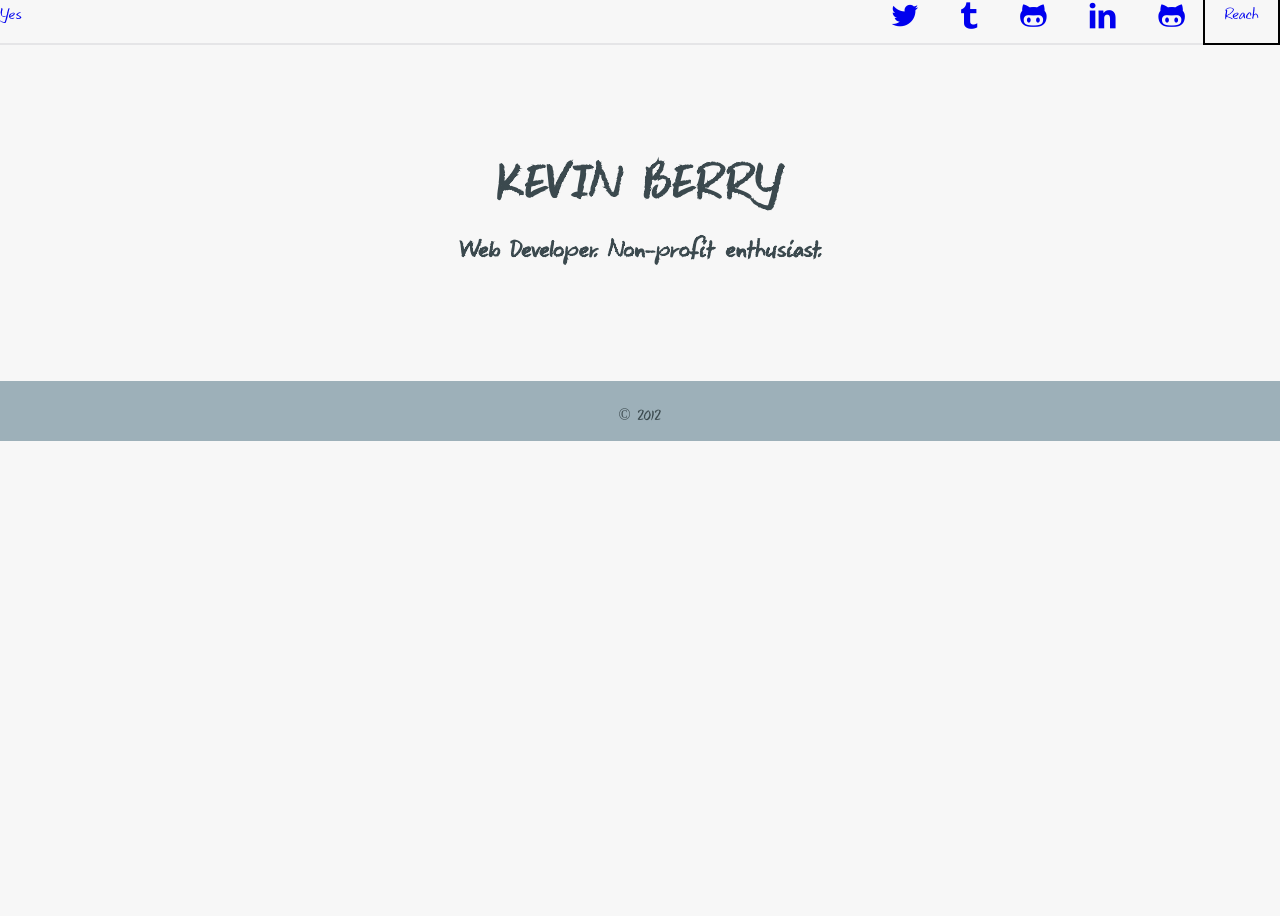
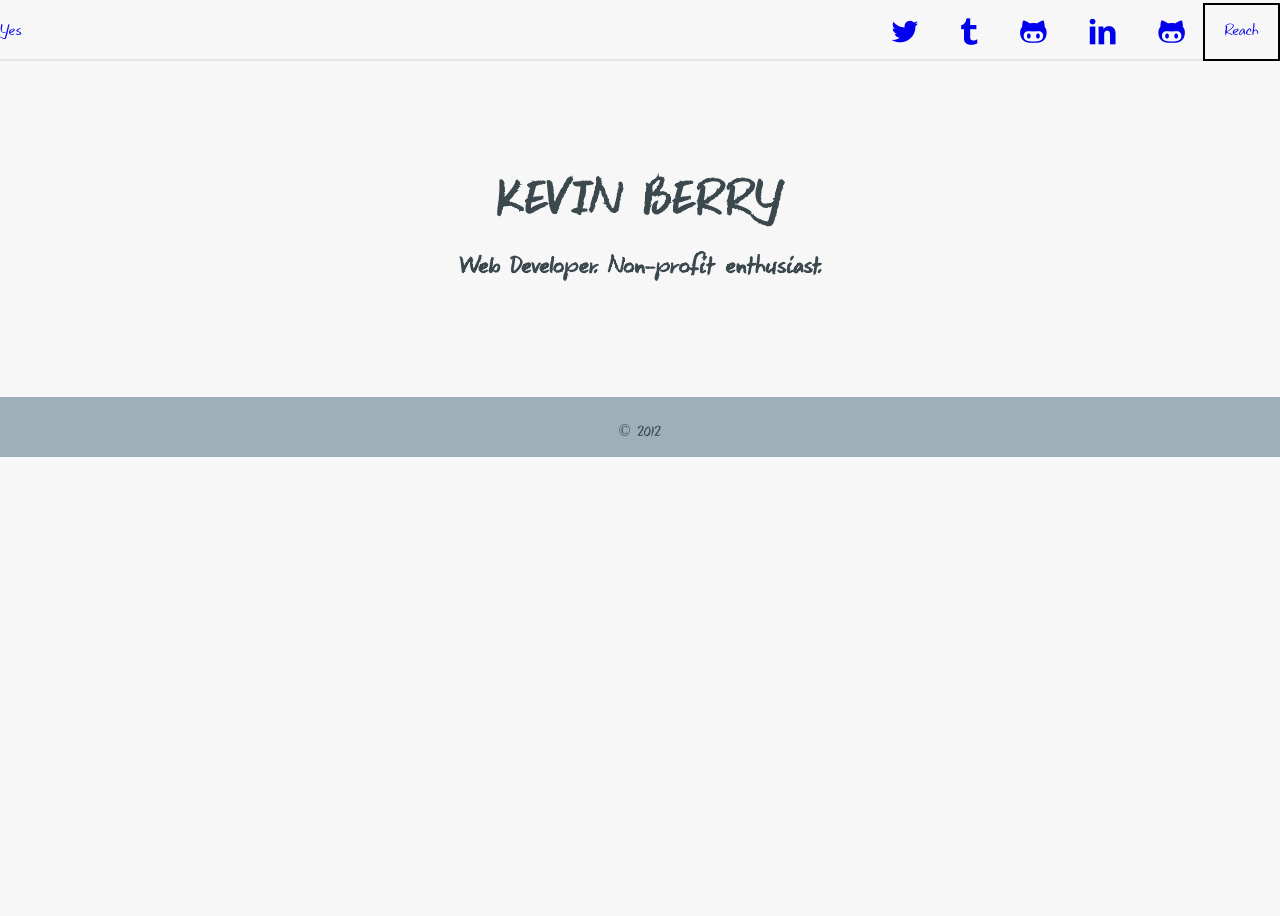
Before and after one commit to kbsail/kbsail-kbsail.github.io, a Jekyll site: the page built from index.html, in a window 1280 px wide. Built offline with Jekyll 4.4.1, drawn with Linux system fonts in a browser that asks for light colours; some web fonts are replaced.

Commit message:
nav margin issues fixed

```diff
--- a/assets/css/screen.css
+++ b/assets/css/screen.css
@@ -157,29 +157,29 @@
 
 /* line 71, ../scss/screen.scss */
 .header-wrapper {
-  border-bottom: 2px solid #e5e5e7; }
+  border-bottom: 2px solid #e5e5e7;
+  margin-top: 1em; }
 
-/* line 75, ../scss/screen.scss */
+/* line 76, ../scss/screen.scss */
 body {
   background-color: #f7f7f7;
   color: #3b494e;
   font-family: "Keswick", serif;
   line-height: 200%; }
 
-/* line 82, ../scss/screen.scss */
+/* line 83, ../scss/screen.scss */
 header {
   width: 100%;
   margin: 4em auto;
   display: inline; }
-  /* line 87, ../scss/screen.scss */
+  /* line 88, ../scss/screen.scss */
   header a {
     text-decoration: none; }
-  /* line 91, ../scss/screen.scss */
+  /* line 92, ../scss/screen.scss */
   header nav {
     float: right; }
-  /* line 95, ../scss/screen.scss */
+  /* line 96, ../scss/screen.scss */
   header .contact {
-    margin-top: 0;
     float: right; }
     /* line 98, ../scss/screen.scss */
     header .contact a {
--- a/assets/scss/screen.scss
+++ b/assets/scss/screen.scss
@@ -70,6 +70,7 @@
 
 .header-wrapper {
   border-bottom: 2px solid $border;
+  margin-top: 1em;
 }
 
 body {
@@ -93,7 +94,6 @@
   }
 
   .contact {
-    margin-top: 0;
     float: right;
     a {
       padding: 1.2em;
```
